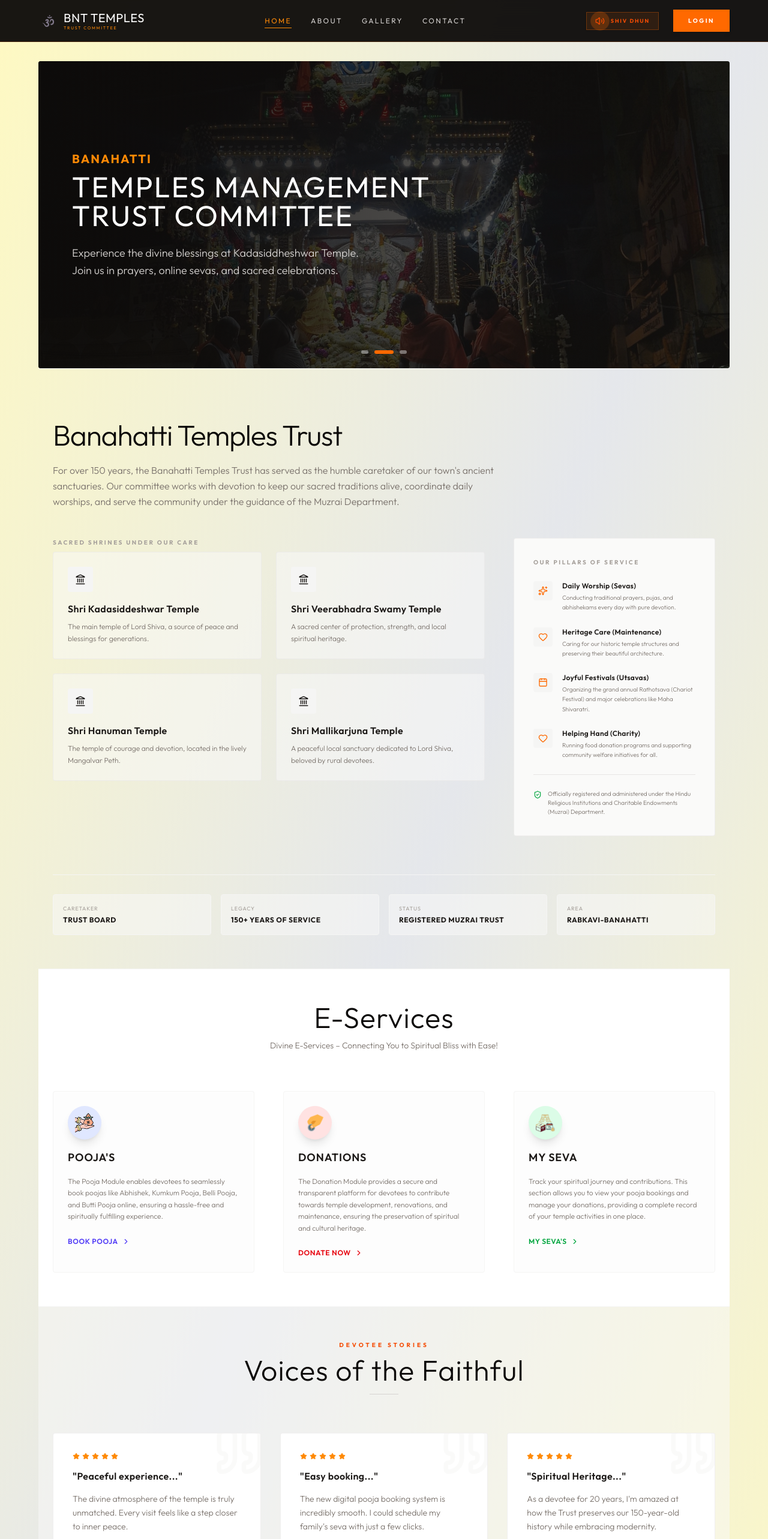
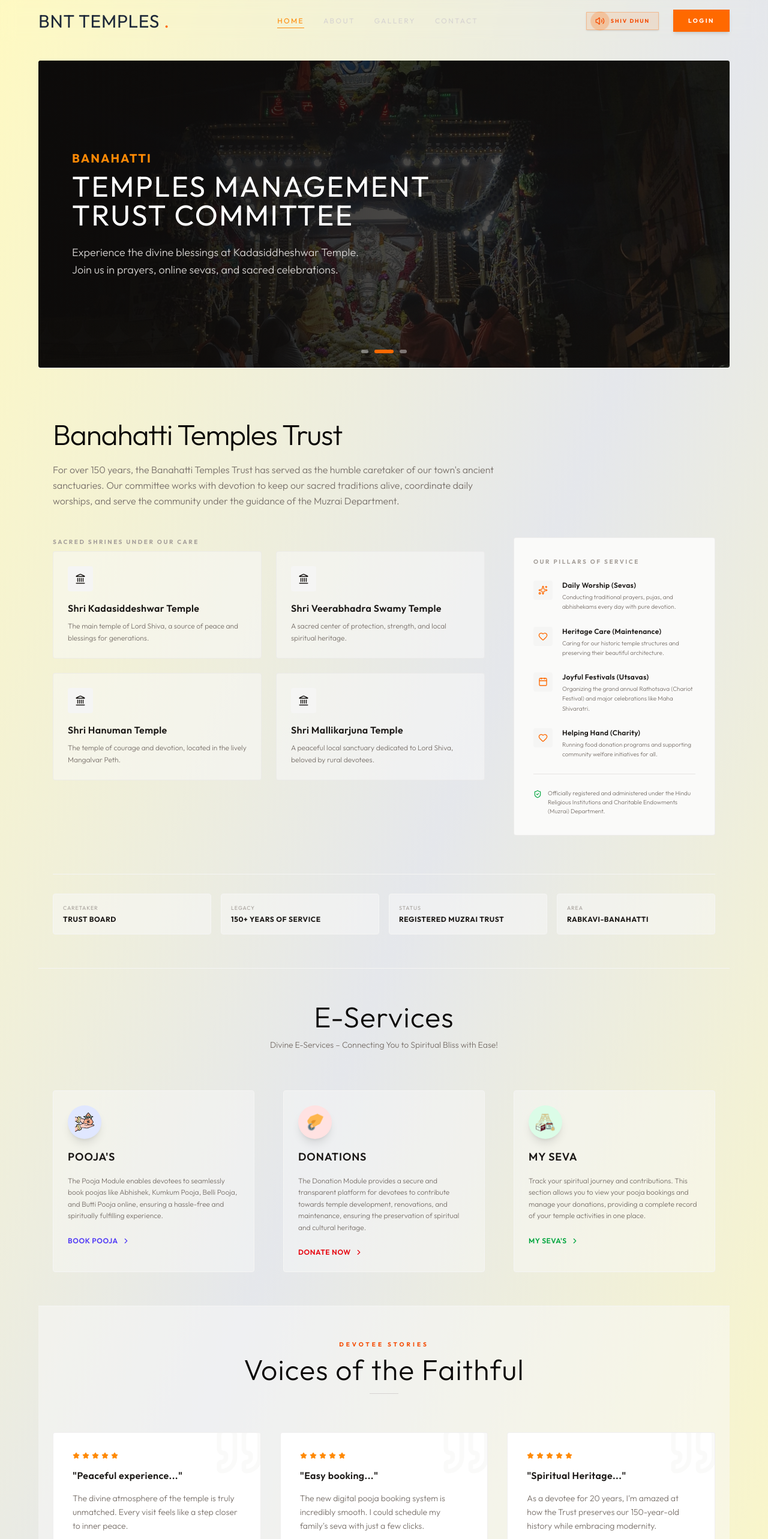
Before and after one commit to Mohan-Badiger/KDS-Temple-Website, a React (Vite) app in the folder frontend/: page / in a window 1280 px wide. Shown: the top 2566 px of the page at 60% size. Built offline with nearby package versions, Linux system fonts and the light colour scheme; no server answers; a web font is replaced by a local one.

Commit message:
Banahatti Temples Trust

```diff
--- a/frontend/src/components/Navbar.jsx
+++ b/frontend/src/components/Navbar.jsx
@@ -109,21 +109,16 @@ const Navbar = () => {
     } after:content-[""] after:absolute after:left-0 after:bottom-0 after:h-[1px] after:bg-orange-400 after:transition-all after:duration-300 hover:after:w-full`;
 
   return (
-    <nav className="sticky top-0 z-[100] backdrop-blur-md bg-stone-950/95 border-b border-orange-500/20 px-4 -mx-4 sm:-mx-[3vw] md:-mx-[4vw] lg:-mx-[5vw] sm:px-[3vw] md:px-[4vw] lg:px-[5vw] transition-all duration-300">
+    <nav className="sticky top-0 z-[100] backdrop-blur-md px-4 -mx-4 sm:-mx-[3vw] md:-mx-[4vw] lg:-mx-[5vw] sm:px-[3vw] md:px-[4vw] lg:px-[5vw] transition-all duration-300">
       <div className="flex items-center justify-between py-4 font-primary">
 
         {/* Sacred Branding Logo */}
         <Link to='/' className="flex items-center gap-2.5 group">
-          <img
-            src={om_logo}
-            alt="Om"
-            className="h-8 w-8 object-contain filter brightness-105"
-          />
           <div className="flex flex-col">
-            <h1 className="font-cinzel text-lg sm:text-xl tracking-wide text-white group-hover:text-gold transition-colors">
-              BNT TEMPLES
+            <h1 className="font-cinzel text-lg sm:text-xl lg:text-3xl tracking-wide text-gray-800 group-hover:text-gold transition-colors">
+              BNT TEMPLES <span className='text-orange-500'>.</span>
             </h1>
-            <span className="text-[7px] uppercase tracking-[0.25em] text-orange-400 -mt-0.5">Trust Committee</span>
+
           </div>
         </Link>
 
--- a/frontend/src/components/ServiceCard.jsx
+++ b/frontend/src/components/ServiceCard.jsx
@@ -33,7 +33,7 @@ const ServiceCard = () => {
     };
 
     return (
-        <section className="w-full pt-10 pb-10 md:pt-14 md:pb-14 font-primary text-stone-900 border-t border-stone-100 bg-white">
+        <section className="w-full pt-10 pb-10 md:pt-14 md:pb-14 font-primary text-stone-900 border-t border-stone-100">
             <div className="container mx-auto px-6 max-w-7xl">
 
                 {/* Header */}
```
